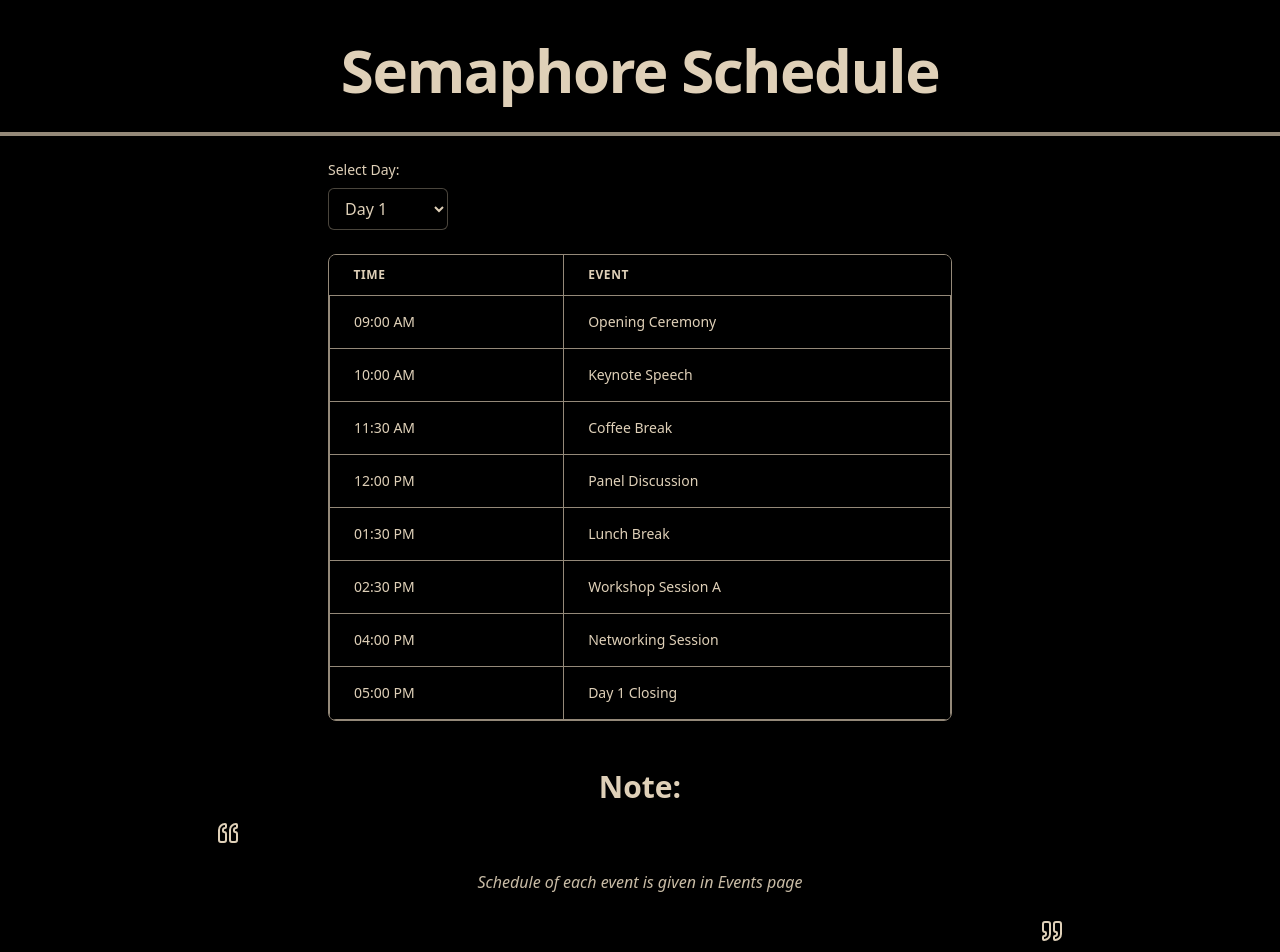
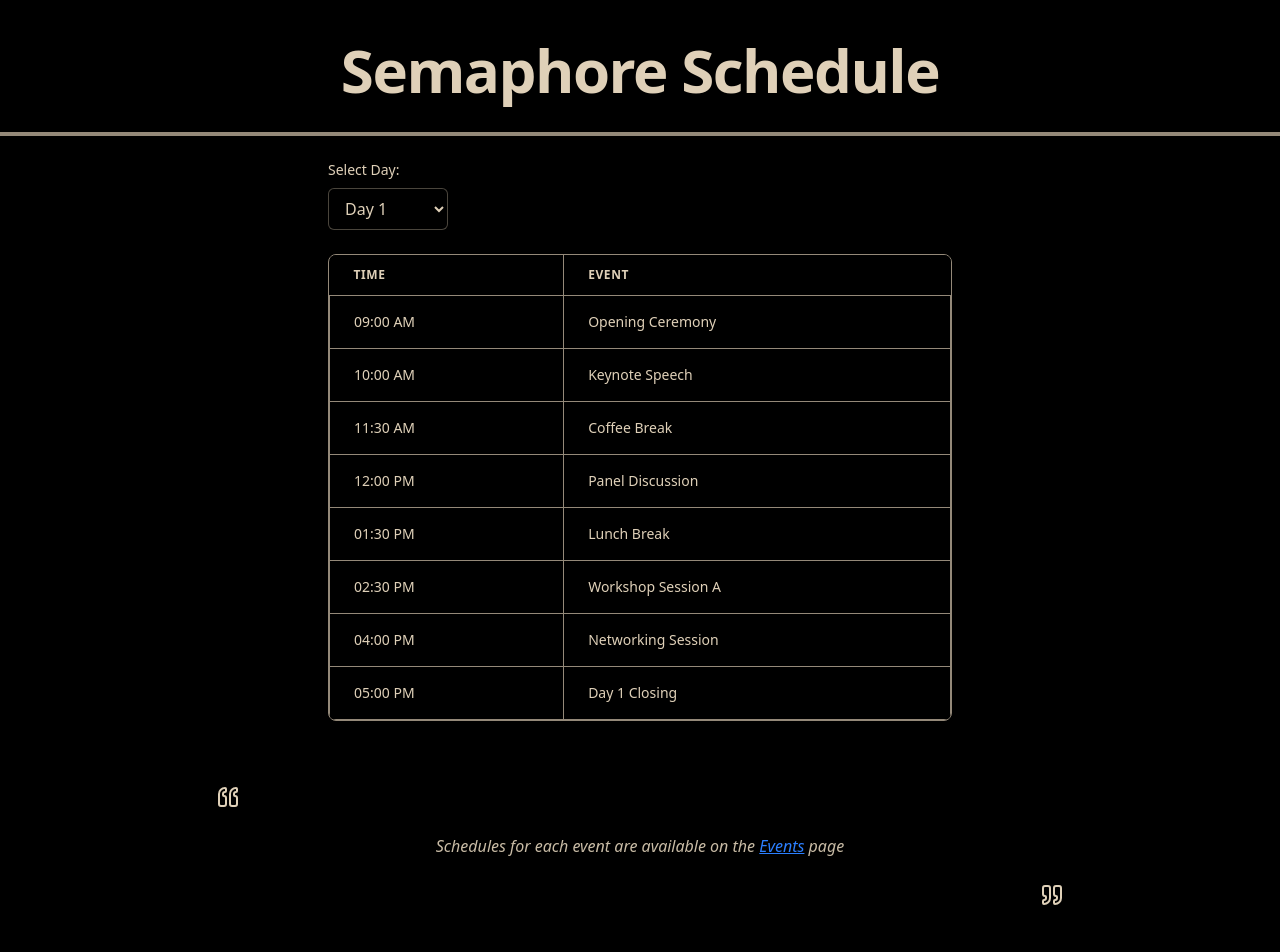
Before and after one commit to anupnayak25/semaphore-support, a React (Vite) app in the folder semaphore-support/: page /Timings in a window 1280 px wide. Shown: the top 952 px of the page. Built offline with nearby package versions, Linux system fonts and the light colour scheme.

Commit message:
minor fixes in schedules page

```diff
--- a/semaphore-support/src/pages/HeadsAndCoordinators.jsx
+++ b/semaphore-support/src/pages/HeadsAndCoordinators.jsx
@@ -60,10 +60,10 @@ export default function HeadsAndCoordinators() {
             >
               <option value="all">All Events</option>
               {events.map((event) => {
-                const count = headsData.filter((h) => h.event === event).length;
+
                 return (
                   <option key={event} value={event}>
-                    {event} ({count})
+                    {event}
                   </option>
                 );
               })}
--- a/semaphore-support/src/pages/Schedules.jsx
+++ b/semaphore-support/src/pages/Schedules.jsx
@@ -1,7 +1,9 @@
 import { useContext, useState } from 'react';
 import Heading from '../components/Heading/Heading';
 import { SemaphoreContext } from '../context/SemaphoreContext';
-import Description from '../components/Description/Description';
+import { QuoteIcon } from 'lucide-react';
+import { Link } from 'react-router-dom';
+
 const Schedules = () => {
   const [selectedDay, setSelectedDay] = useState('Day1');
 
@@ -62,7 +64,25 @@ const Schedules = () => {
           </table>
         </div>
       </div>
-    <Description title='Note:' content='Schedule of each event is given in Events page'/> </div>
+       <div className="p-6 bg-dominant rounded-lg shadow-sm  max-w-4xl mx-auto flex flex-col">
+      <h2 className="text-3xl font-bold text-accent mb-4 text-center">
+
+      </h2>
+
+      <div className="relative">
+        <QuoteIcon className="text-accent rotate-180 mb-2" size={24} />
+
+        <p className="text-accent/90 leading-relaxed text-center px-8 py-4">
+          <span className="italic">Schedules for each event are available on the <Link to="/events" className="text-blue-500 underline ">Events</Link> page</span>
+        </p>
+
+        <div className="flex justify-end">
+          <QuoteIcon className="text-accent mt-2" size={24} />
+        </div>
+      </div>
+    </div>
+
+    </div>
   );
 };
 
```
